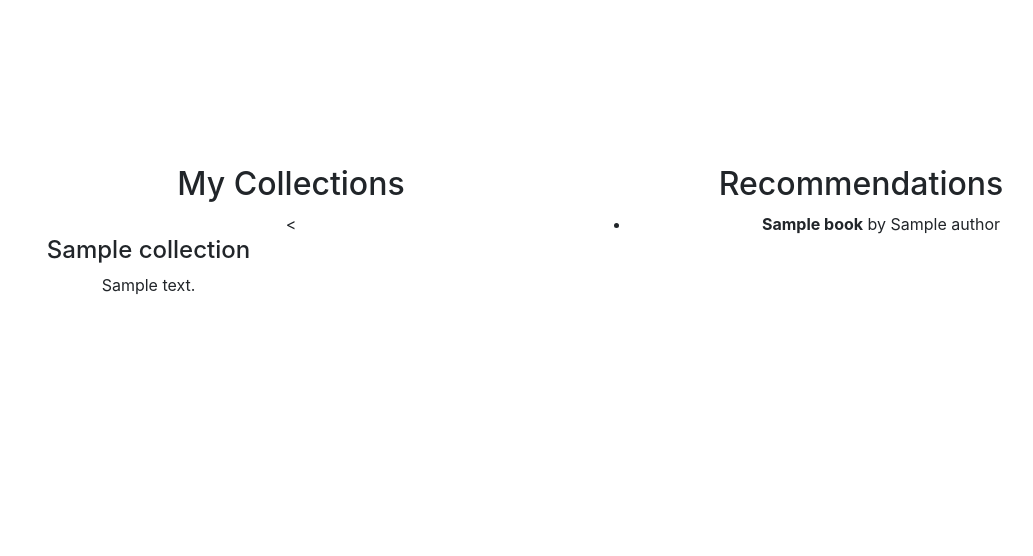
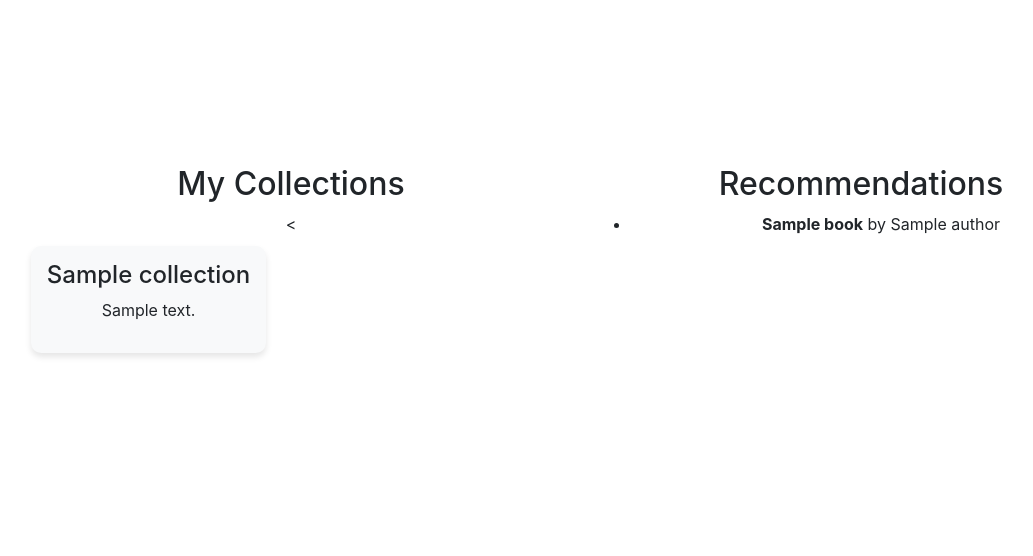
Before and after one commit to rehani1/bookcataloging, a Django app: template bookcataloging/templates/bookcataloging/home.html in a window 1280 px wide. Shown: the part 277-833 px from the top of the page, without its empty margins (64-1097 px from the left). Run offline with Django 4.2, Linux system fonts and the light colour scheme; tables that the repository leaves empty hold one stand-in row (values such as "Sample post"); the template is opened without the code that fills it: values that come from a table or form of the project are taken from there, most other values are stand-ins (such as "Sample title", 1, 10 or a date in 2020); some libraries are stand-ins or nearby versions.

Commit message:
added styling to collection container on homepage

```diff
--- a/bookcataloging/templates/bookcataloging/home.html
+++ b/bookcataloging/templates/bookcataloging/home.html
@@ -39,7 +39,7 @@
                 <<div class="row">
                     {% for collection in my_collections %}
                         <div class="col-md-6">
-                            <div class="collection-card" onclick="location.href='#';">
+                            <div class="collection-card" onclick="location.href='#';" style="background-color: #f8f9fa; border-radius: 10px; padding: 15px; margin: 10px; box-shadow: 0px 4px 6px rgba(0, 0, 0, 0.1); cursor: pointer; transition: transform 0.2s, box-shadow 0.2s;">
                                 <h4>{{ collection.name }}</h4>
                                 <p>{{ collection.description }}</p>
                             </div>
```
